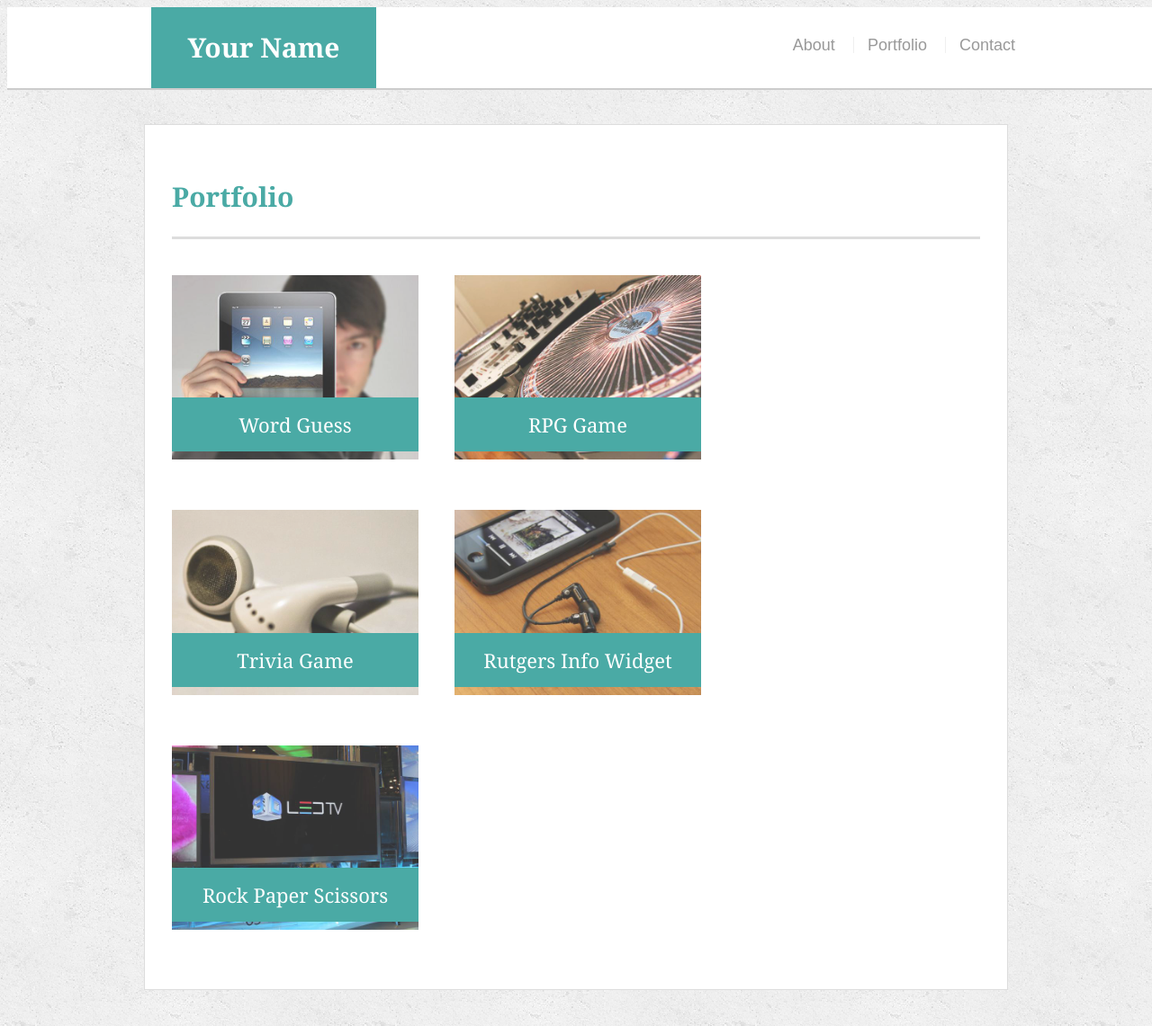
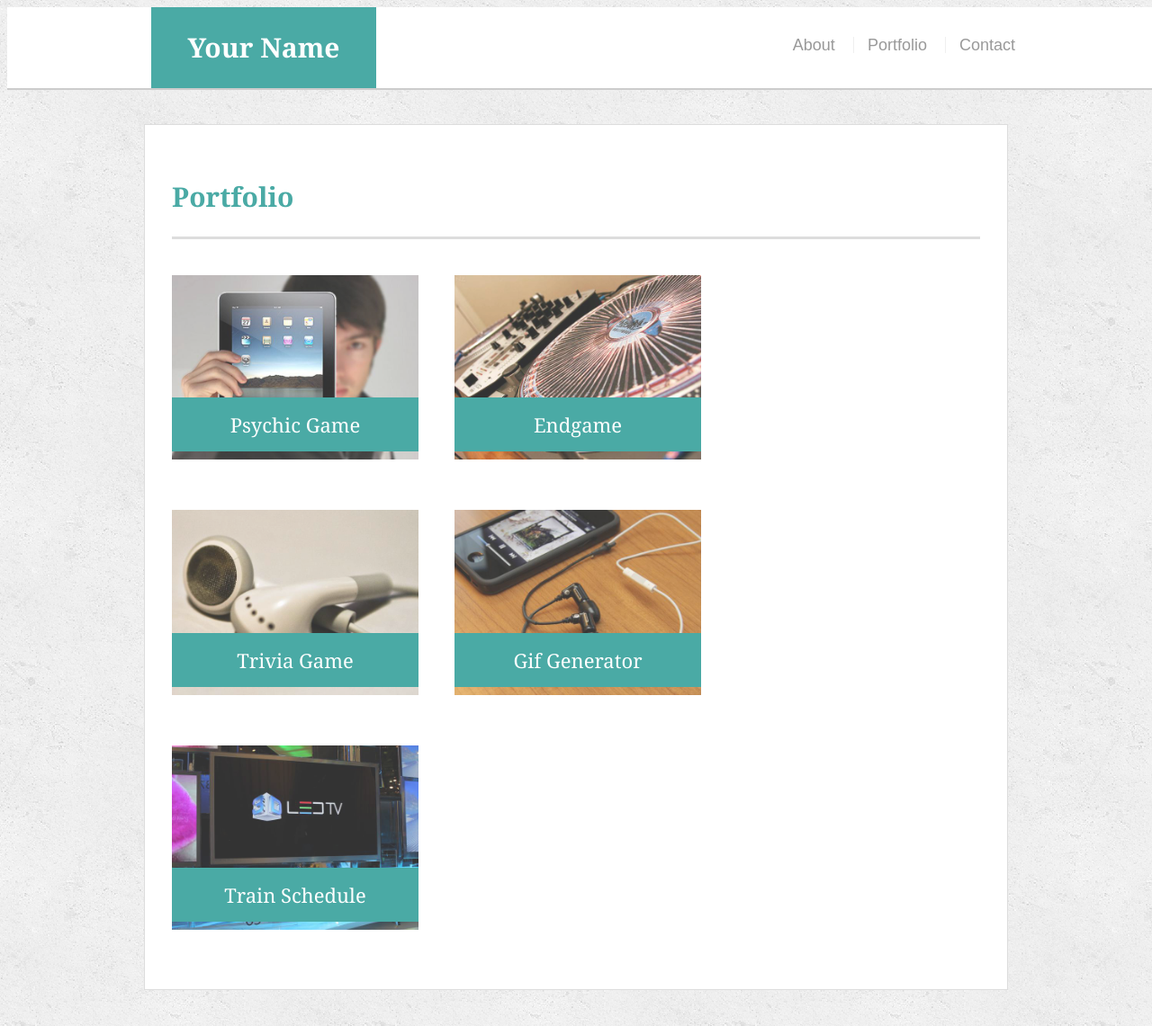
Before and after one commit to duneoz/Responsive-Portfolio, a plain HTML site: page portfolio.html in a window 1280 px wide. Shown: the top 1141 px of the page at 90% size. Drawn offline with Linux system fonts and the light colour scheme.

Commit message:
added links to assignments on the portfolio page

```diff
--- a/portfolio.html
+++ b/portfolio.html
@@ -26,29 +26,38 @@
       <h1>Portfolio</h1>
 
       <div class="work">
-        <img src="assets/images/technics-q-c-640-480-1.jpg" alt="Word Guess">
+        <a href="https://duneoz.github.io/Psychic-Game/" target="_blank">
+        <img src="assets/images/technics-q-c-640-480-1.jpg" alt="Psychic Game">
+        <h3>Psychic Game</h3>
+      </a>
+      </div>
 
-        <h3>Word Guess</h3>
+      <div class="work">
+        <a href="https://duneoz.github.io/unit-4-game/" target="_blank">
+        <img src="assets/images/technics-q-c-640-480-2.jpg" alt="Endgame">
+        <h3>Endgame</h3>
+        </a>
       </div>
+
       <div class="work">
-        <img src="assets/images/technics-q-c-640-480-2.jpg" alt="RPG Game">
+        <a href="https://duneoz.github.io/TriviaGame/index.html" target="_blank">
+        <img src="assets/images/technics-q-c-640-480-5.jpg" alt="Trivia Game">
+        <h3>Trivia Game</h3>
+        </a>
+      </div>
 
-        <h3>RPG Game</h3>
+      <div class="work">
+        <a href="https://duneoz.github.io/GifTastic/index.html" target="_blank">
+        <img src="assets/images/technics-q-c-640-480-7.jpg" alt="Rutgers Info Widget">
+        <h3>Gif Generator</h3>
+        </a>
       </div>
+
       <div class="work">
-        <img src="assets/images/technics-q-c-640-480-5.jpg" alt="Trivia Game">
-
-        <h3>Trivia Game</h3>
-      </div>
-      <div class="work">
-        <img src="assets/images/technics-q-c-640-480-7.jpg" alt="Rutgers Info Widget">
-
-        <h3>Rutgers Info Widget</h3>
-      </div>
-      <div class="work">
-        <img src="assets/images/technics-q-c-640-480-9.jpg" alt="Rock Paper Scissors">
-
-        <h3>Rock Paper Scissors</h3>
+        <a href="https://duneoz.github.io/TrainActivity/" target="_blank">
+        <img src="assets/images/technics-q-c-640-480-9.jpg" alt="Train Schedule">
+        <h3>Train Schedule</h3>
+        </a>
       </div>
 
     </section>
```
